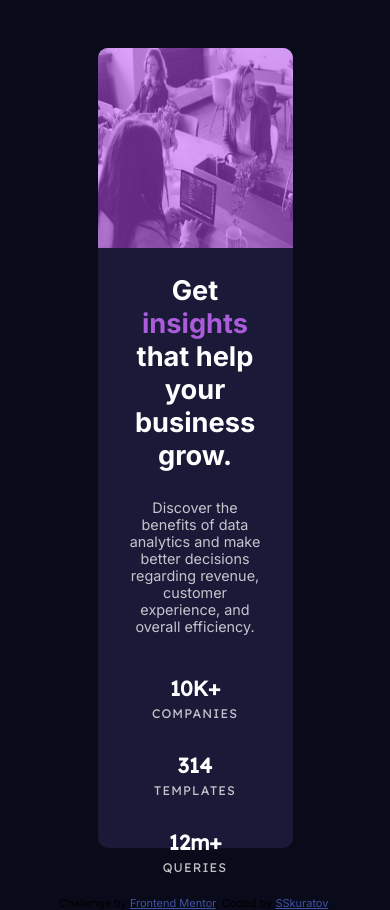
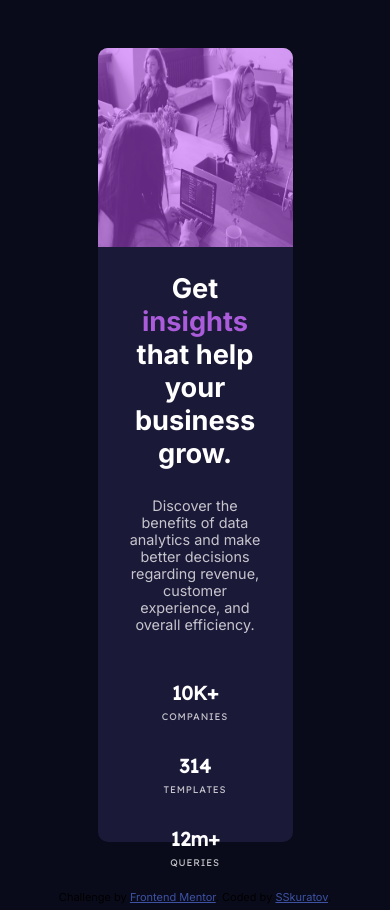
Before and after one commit to Big-Totoro/frontendmentor-stats-preview, a plain HTML site: page index.html in a window 390 px wide. Drawn offline with Linux system fonts and the light colour scheme.

Commit message:
updated for the mobile

```diff
--- a/index.html
+++ b/index.html
@@ -31,11 +31,15 @@
           </h1>
           <p class="promo-text">Discover the benefits of data analytics and make better decisions regarding revenue, customer experience, and overall efficiency.</p>
           <div class="stats-box">
-            <ul class="stats-info">
-              <li><p class="stats-numbers">10K+</p><p class="stats-caption">Companies</p></li>
-              <li class="stats-info-nth"><p class="stats-numbers">314</p><p class="stats-caption">Templates</p></li>
-              <li class="stats-info-nth"><p class="stats-numbers">12m+</p><p class="stats-caption">Queries</p></li>
-            </ul>
+            <div>
+              <p class="stats-numbers">10K+</p><p class="stats-caption">Companies</p>
+            </div>
+            <div>
+              <p class="stats-numbers">314</p><p class="stats-caption">Templates</p>
+            </div>
+            <div>
+              <p class="stats-numbers">12m+</p><p class="stats-caption">Queries</p>
+            </div>
           </div>
         </div>
       </div>
--- a/style.css
+++ b/style.css
@@ -44,22 +44,10 @@ body {
 }
 
 .stats-box {
+    display: flex;
     margin-top: 5em;
-}
-
-.stats-info {
-    color: white;
-    font-size: 1.3em;
-    font-weight: bold;
-    list-style-type: none;
-}
-
-.stats-info li {
-    display: inline-block;
-}
-
-.stats-info-nth {
-    margin-left: 2em;
+    flex-flow: row wrap;
+    justify-content: space-between;
 }
 
 .stats-numbers {
@@ -147,16 +135,19 @@ body {
         font-size: 0.9em;
     }
 
-    .stats-info li {
-        display: block;
+    .stats-box {
+        margin-top: 1em;
+        display: flex;
+        flex-flow: column wrap;
+        justify-content: space-evenly;
     }
 
-    .stats-box {
-        margin-top: 2.5em;
+    .stats-box div {
+        margin-top: 2em;
     }
 
     .stats-numbers {
-        font-size: 1em;
+        font-size: 1.2em;
     }
 
     .stats-caption {
@@ -177,3 +168,6 @@ body {
         border-bottom-right-radius: 0;
     }
 }
+
+@media (max-width:450px) {
+}
```
